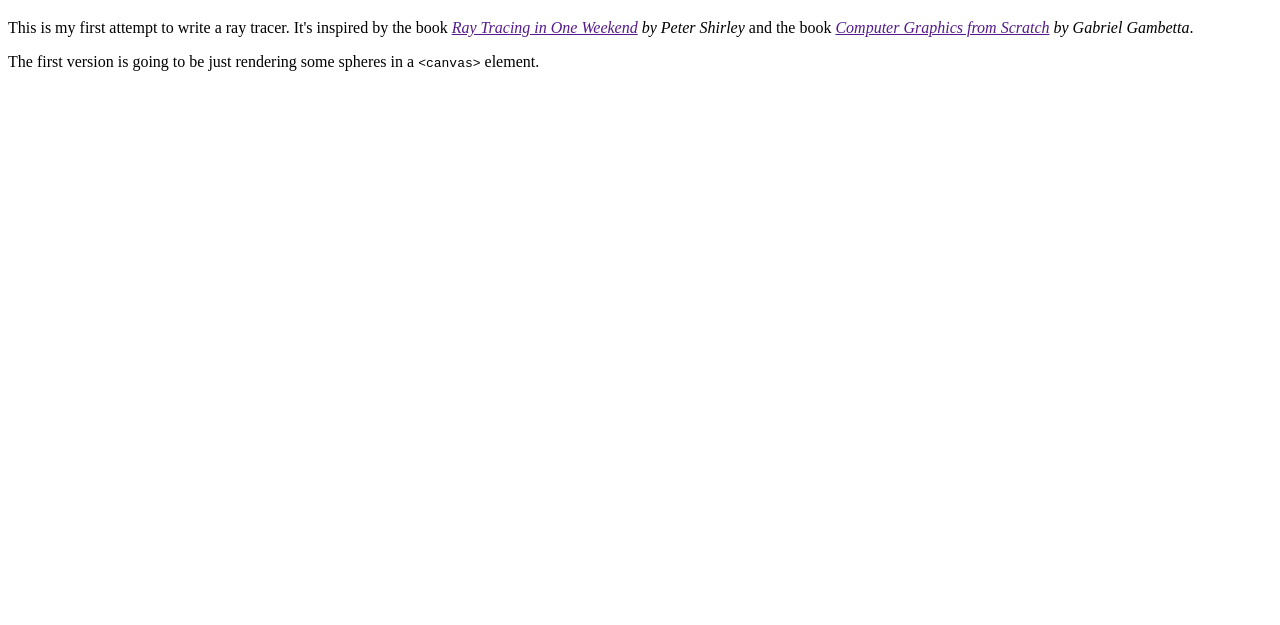
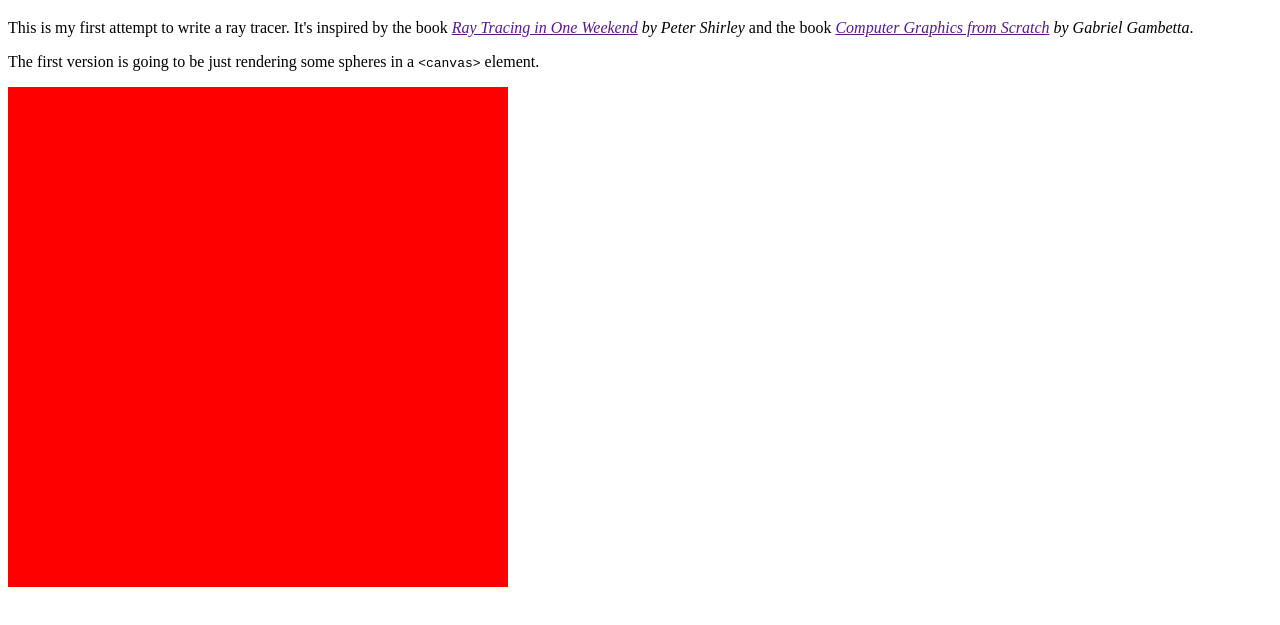
Before and after one commit to bstone100/js-ray-tracer, a website: page index.html in a window 1280 px wide. Shown: the part 61-686 px from the top of the page. Drawn offline with Linux system fonts and the light colour scheme.

Commit message:
set up <canvas> element

```diff
--- a/index.html
+++ b/index.html
@@ -15,11 +15,30 @@
     <script>
         // let's implement the ray tracer here
 
+        const size = 500;
+        const width = size;
+        const height = size;
+
         const canvas = document.querySelector("canvas");
         const canvas_context = canvas.getContext("2d");
-        const canvas_buffer = canvas_context.getImageData(0, 0, 500, 500);
+        const canvas_buffer = canvas_context.getImageData(0, 0, width, height);
 
-        // let's start by painting
+        // let's start by painting the canvas red, pixel by pixel
+        // the buffer gets filled with [px 00 r, px 00 g, px 00 b, px 00 a, px 01 r, px 01 g, px 01 b, px 01 a, ...]
+
+        for (let row = 0; row < height; row++) {
+            for (let col = 0; col < width; col++) {
+                const redIndex = 4 * (width * row + col);
+                canvas_buffer.data[redIndex] = 255; // r
+                canvas_buffer.data[redIndex + 1] = 0; // g
+                canvas_buffer.data[redIndex + 2] = 0; // b
+                canvas_buffer.data[redIndex + 3] = 255 // a
+            }
+        }
+
+        canvas_context.putImageData(canvas_buffer, 0, 0);
+
+
 
 
 
```
